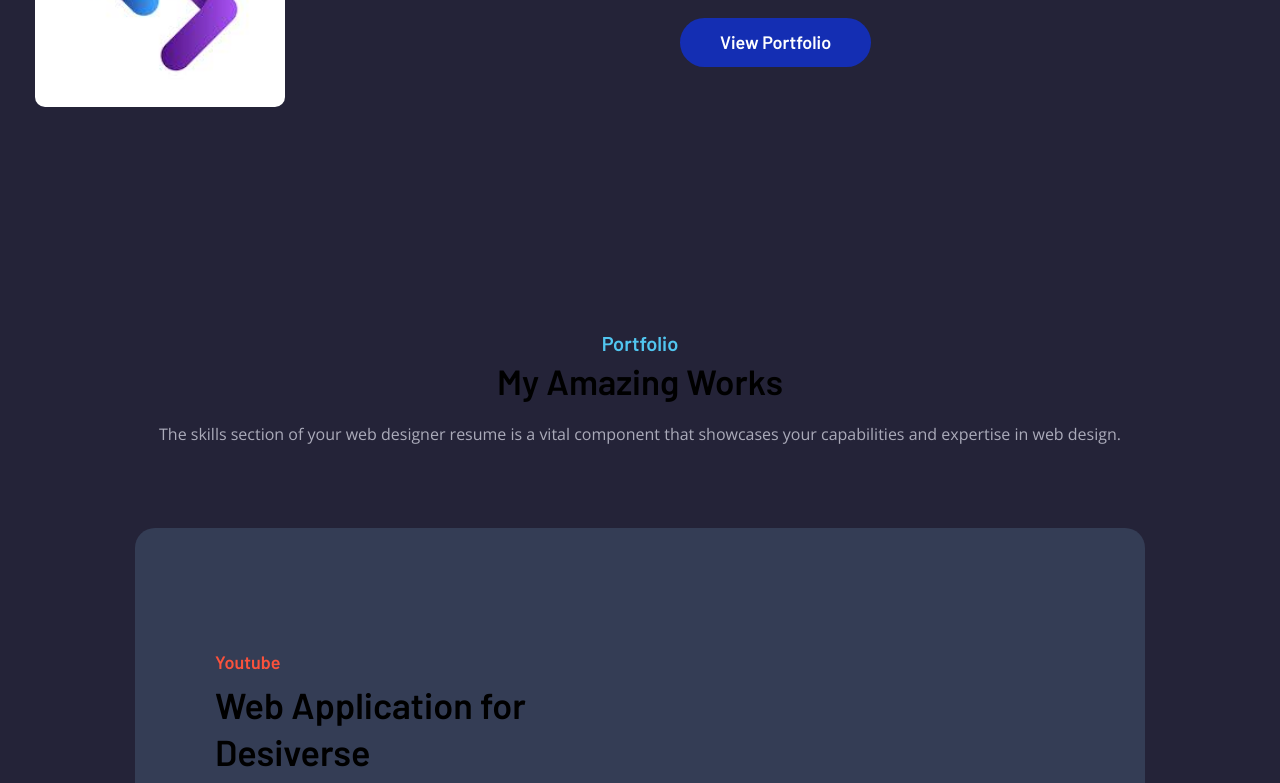
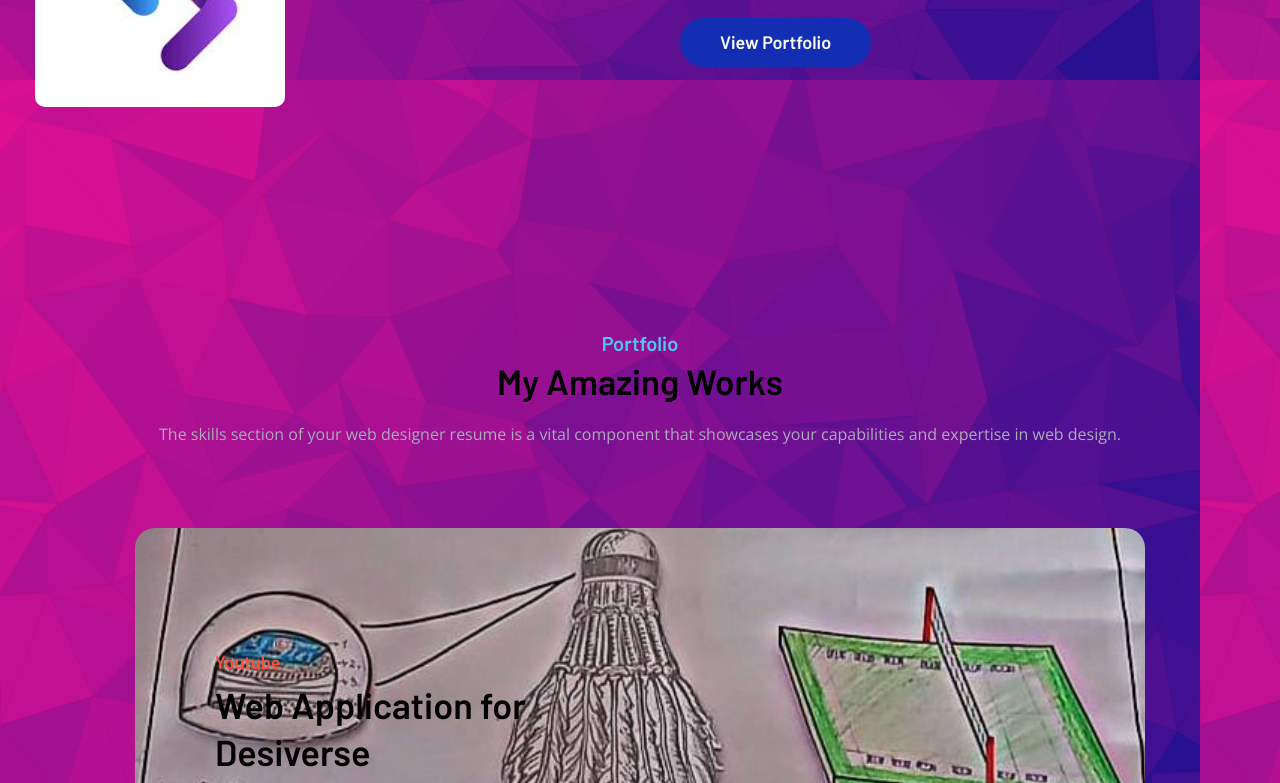
Before and after one commit to 123nishaanvekar/RESUME-PORTFOLIO-, a plain HTML site: page index.html in a window 1280 px wide. Shown: the part 1482-2265 px from the top of the page. Drawn offline with nearby package versions, Linux system fonts and the light colour scheme; files whose address does not match are found by name.

Commit message:
Update index.html

```diff
--- a/index.html
+++ b/index.html
@@ -27,7 +27,7 @@
     rel="stylesheet">
 </head>
 
-<body id="top" background="C:/Users/WELCOME/Downloads/website-background-templates.png">
+<body id="top" background="C:/Users/WELCOME/Downloads/iwebsite-background-templates.png">
 
   <!--
     - #HEADER
@@ -108,7 +108,7 @@
             </div>
 
             <div class="elem elem-2">
-              <p class="elem-title">50+</p>
+              <p class="elem-title">7+</p>
 
               <p class="elem-text">Projects Completed</p>
             </div>
@@ -226,7 +226,7 @@
           <ul class="portfolio-list">
 
             <li>
-              <a href="#" class="portfolio-card" style="background-image: url('C:/Users/WELCOME/Downloads/badminton patent .jpg')">
+              <a href="#" class="portfolio-card" style="background-image: url('C:/Users/WELCOME/Downloads/badmintonpatent .jpg')">
                 <div class="card-content">
 
                   <p class="card-subtitle">Youtube</p>
```
